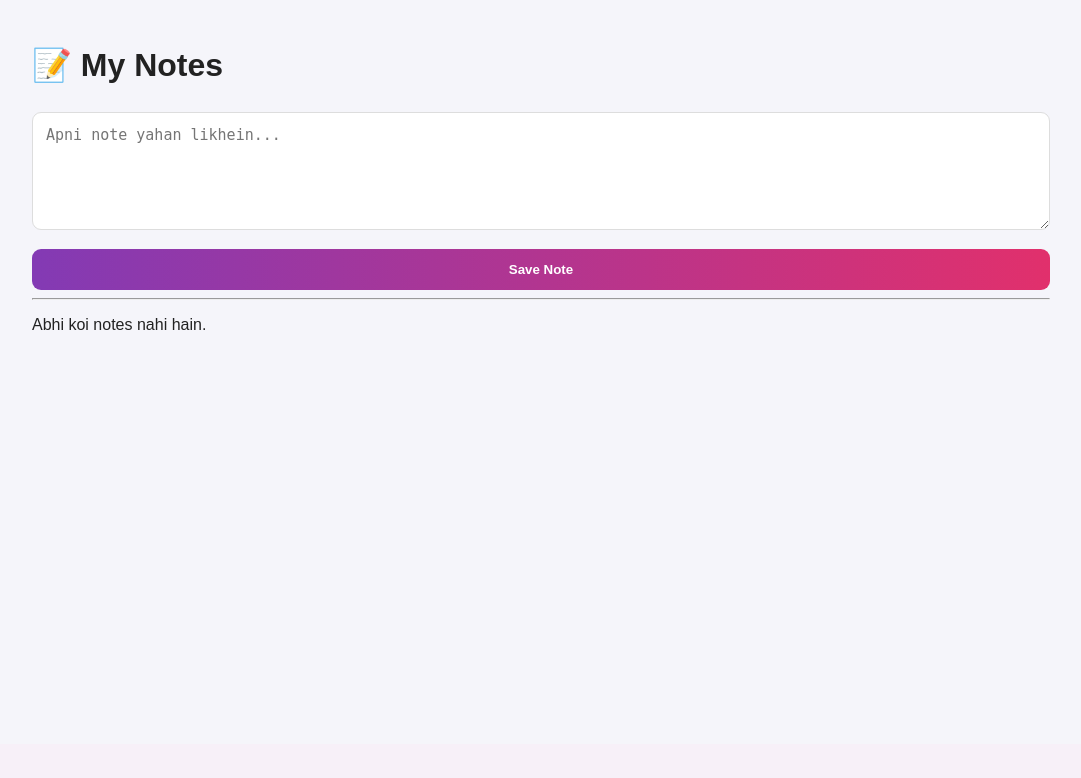
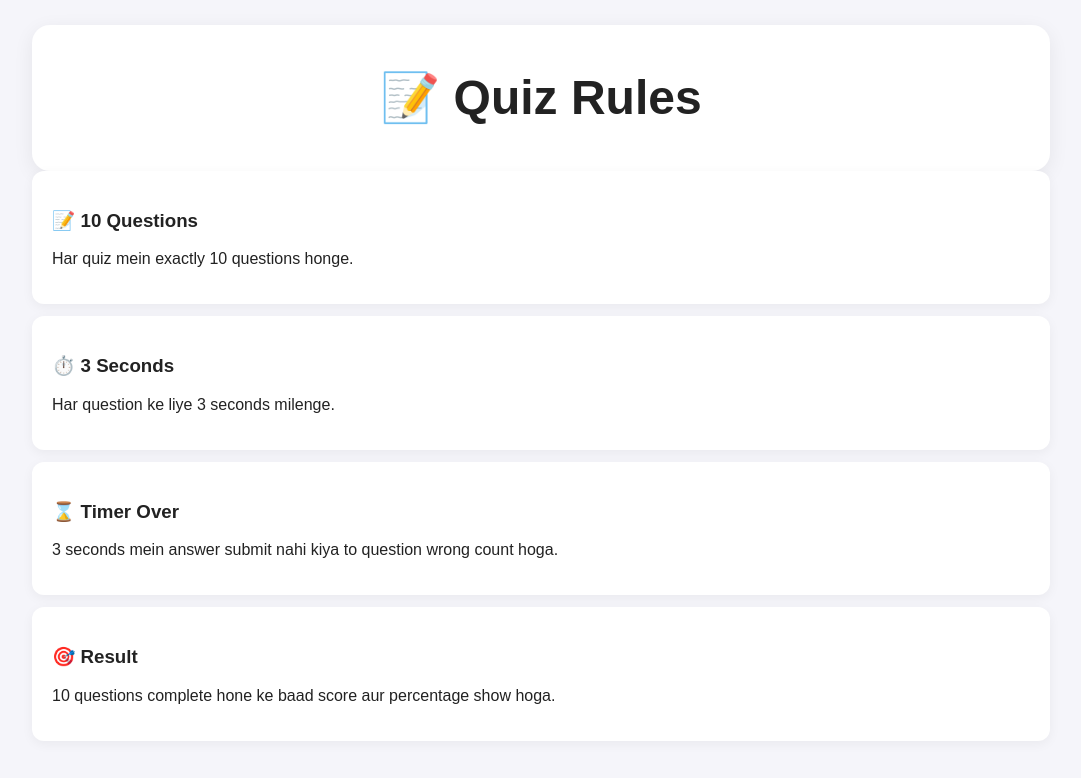
Before and after one commit to banksprince760/Quizbuzz, a Flask app: page /notes in a window 1280 px wide. Shown: the part 56-834 px from the top of the page, without its empty margins (99-1180 px from the left). Before the commit the page ends 386 px from the top, so only its background shows below. Run offline with Flask 3, Linux system fonts and the light colour scheme; the visitor is signed in with stand-in values (Sample User, id 1).

Commit message:
Update notes.html

```diff
--- a/templates/notes.html
+++ b/templates/notes.html
@@ -6,56 +6,70 @@ Notes - QuizBuzz
 
 {% block content %}
 
-<h1>📝 My Notes</h1>
+<div class="hero">
 
-{% if error %}
+    <h1>
+        📝 Quiz Rules
+    </h1>
 
-<div class="error">
-    {{ error }}
 </div>
 
-{% endif %}
-
-<form method="POST">
-
-    <textarea
-        name="text"
-        placeholder="Apni note yahan likhein..."
-        rows="5"
-        required
-    ></textarea>
-
-    <button
-        type="submit"
-        class="full-btn"
-    >
-        Save Note
-    </button>
-
-</form>
-
-<hr>
-
-{% for note in notes %}
 
 <div class="note-card">
 
+    <h3>
+        📝 10 Questions
+    </h3>
+
     <p>
-        {{ note["text"] }}
+        Har quiz mein exactly
+        10 questions honge.
     </p>
-
-    <small>
-        {{ note["created_at"] }}
-    </small>
 
 </div>
 
-{% else %}
 
-<p>
-    Abhi koi notes nahi hain.
-</p>
+<div class="note-card">
 
-{% endfor %}
+    <h3>
+        ⏱️ 3 Seconds
+    </h3>
+
+    <p>
+        Har question ke liye
+        3 seconds milenge.
+    </p>
+
+</div>
+
+
+<div class="note-card">
+
+    <h3>
+        ⌛ Timer Over
+    </h3>
+
+    <p>
+        3 seconds mein answer
+        submit nahi kiya to
+        question wrong count hoga.
+    </p>
+
+</div>
+
+
+<div class="note-card">
+
+    <h3>
+        🎯 Result
+    </h3>
+
+    <p>
+        10 questions complete hone ke
+        baad score aur percentage
+        show hoga.
+    </p>
+
+</div>
 
 {% endblock %}
```
